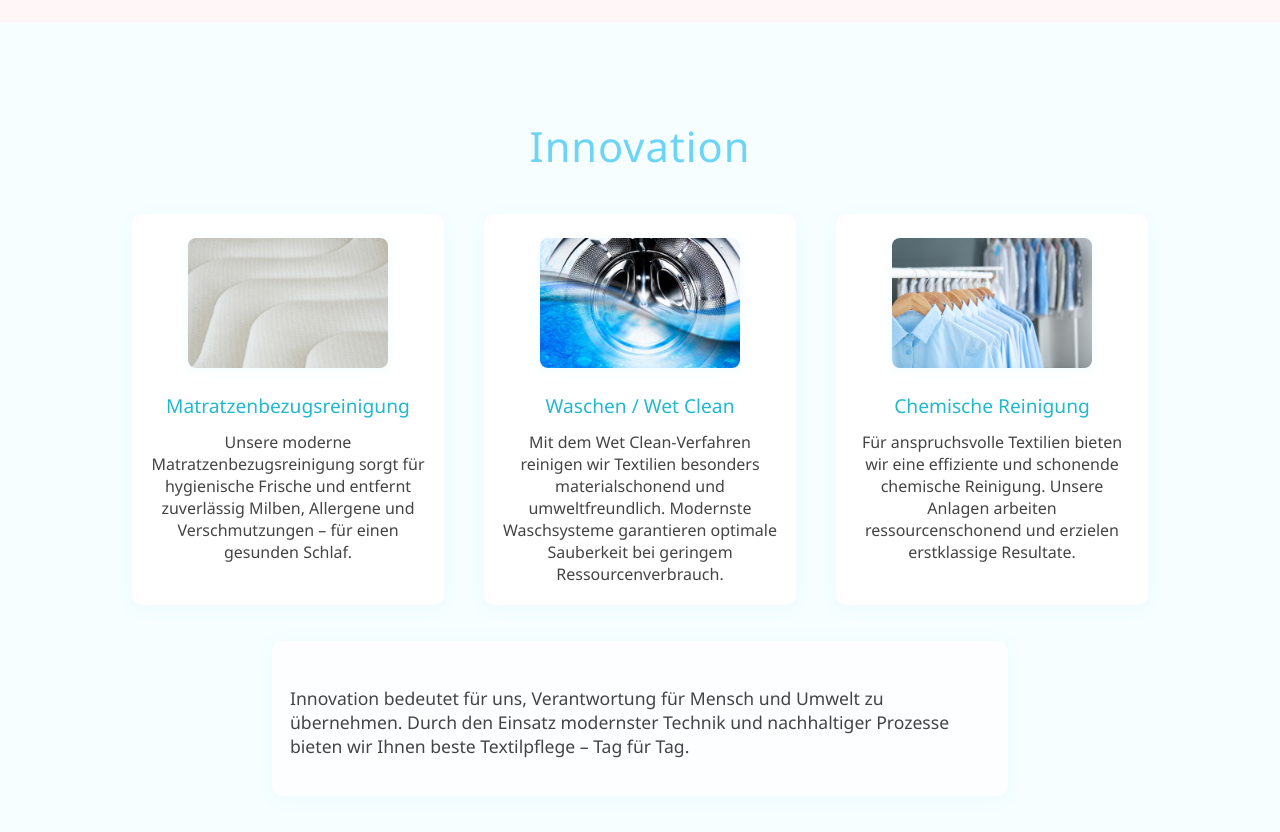
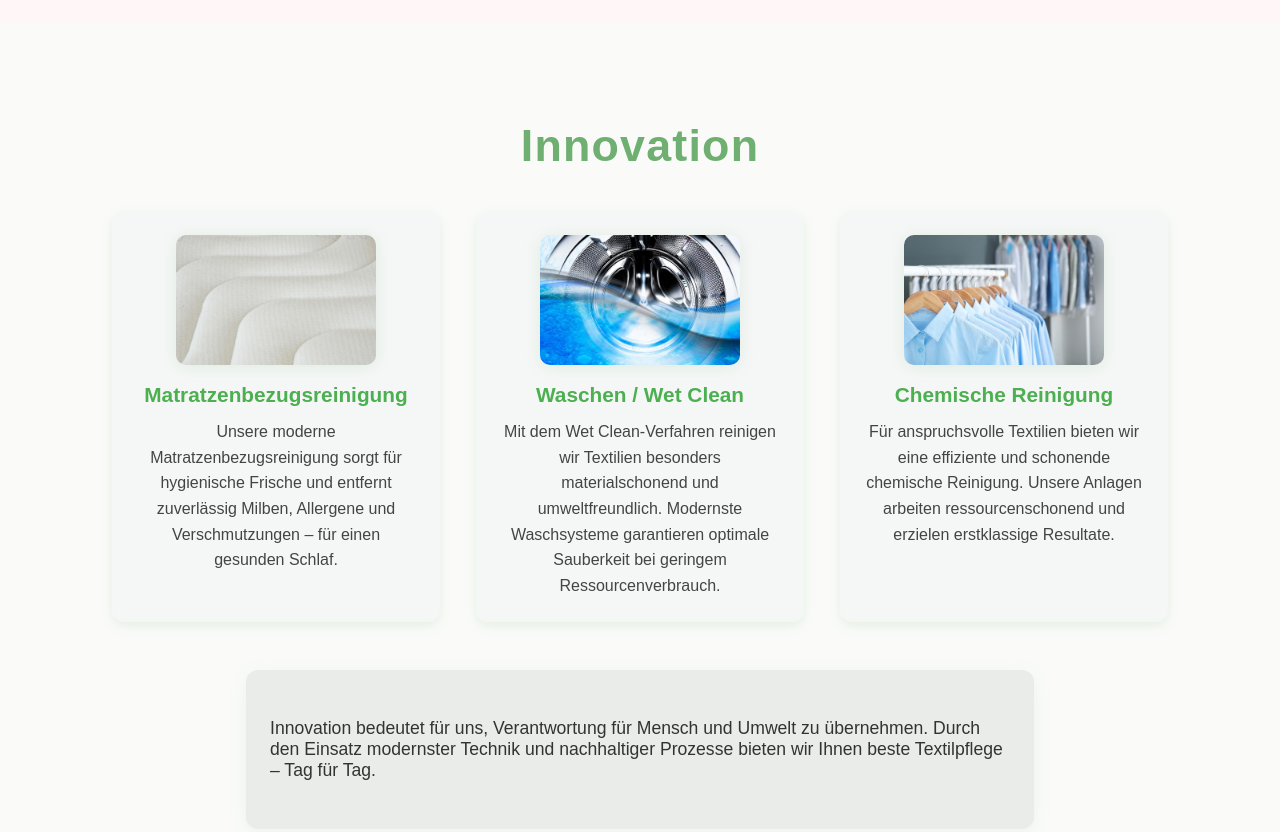
Before and after one commit to Roth-Zhyparkul/TextilpflegeSolothurn, a plain HTML site: page index.html in a window 1280 px wide. Shown: the part 2000-2832 px from the top of the page. Drawn offline with Linux system fonts and the light colour scheme.

Commit message:
First good draft

```diff
--- a/index.html
+++ b/index.html
@@ -100,21 +100,21 @@
       <h2 class="innovation-title">Innovation</h2>
       <div class="innovation-items">
         <div class="innovation-item">
-          <img src="img/Matratzen.jpg" alt="Matratzenbezugsreinigung" />
+          <img src="img/matratzen.jpg" alt="Matratzenbezugsreinigung" />
           <h3>Matratzenbezugsreinigung</h3>
           <p>
             Unsere moderne Matratzenbezugsreinigung sorgt für hygienische Frische und entfernt zuverlässig Milben, Allergene und Verschmutzungen – für einen gesunden Schlaf.
           </p>
         </div>
         <div class="innovation-item">
-          <img src="img/Waschen.jpg" alt="Waschen / Wet Clean" />
+          <img src="img/waschen.jpg" alt="Waschen / Wet Clean" />
           <h3>Waschen / Wet Clean</h3>
           <p>
             Mit dem Wet Clean-Verfahren reinigen wir Textilien besonders materialschonend und umweltfreundlich. Modernste Waschsysteme garantieren optimale Sauberkeit bei geringem Ressourcenverbrauch.
           </p>
         </div>
         <div class="innovation-item">
-          <img src="img/ChemischeReinigung.jpg" alt="Chemische Reinigung" />
+          <img src="img/chemischeReinigung.jpg" alt="Chemische Reinigung" />
           <h3>Chemische Reinigung</h3>
           <p>
             Für anspruchsvolle Textilien bieten wir eine effiziente und schonende chemische Reinigung. Unsere Anlagen arbeiten ressourcenschonend und erzielen erstklassige Resultate.
--- a/style.css
+++ b/style.css
@@ -212,80 +212,97 @@ nav ul li a:hover {
   box-shadow: 0 6px 18px rgba(211,47,47,0.18);
 }
 .innovation-section {
-  background: #f6feff;
-  padding: 60px 0 40px 0;
+  background-color: #fafbf9; /* Very light natural tone background */
+  padding: 60px 20px;
   text-align: center;
+  font-family: 'Montserrat', sans-serif;
+  color: #444444; /* Dark gray text */
 }
+
 .innovation-title {
-  color: #6bd4f7;
-  font-size: 2.6rem;
-  font-weight: 400;
+  color: #6FAF72; /* Soft green accent */
+  font-size: 2.8rem;
+  font-weight: 700;
   margin-bottom: 40px;
-  letter-spacing: 1px;
+  letter-spacing: 1.2px;
 }
+
 .innovation-items {
   display: flex;
+  flex-wrap: wrap;
   justify-content: center;
-  gap: 40px;
-  flex-wrap: wrap;
-  margin-bottom: 36px;
+  gap: 36px;
+  max-width: 1200px;
+  margin: 0 auto 48px auto;
 }
+
 .innovation-item {
-  background: #fff;
-  border-radius: 10px;
-  box-shadow: 0 4px 16px rgba(107,212,247,0.07);
-  padding: 24px 16px 20px 16px;
+  background: #f5f7f6; /* Light pale green/gray for cards */
+  border-radius: 12px;
+  box-shadow: 0 4px 12px rgba(111, 175, 114, 0.15); /* subtle green shadow */
+  padding: 24px;
   width: 280px;
   display: flex;
   flex-direction: column;
   align-items: center;
-  transition: box-shadow 0.18s;
+  transition: transform 0.3s ease, box-shadow 0.3s ease;
 }
+
 .innovation-item:hover {
-  box-shadow: 0 8px 32px rgba(107,212,247,0.14);
+  transform: translateY(-6px);
+  box-shadow: 0 12px 30px rgba(111, 175, 114, 0.25);
 }
+
 .innovation-item img {
   width: 100%;
   max-width: 200px;
   height: 130px;
   object-fit: cover;
-  border-radius: 8px;
-  margin-bottom: 16px;
-  box-shadow: 0 2px 12px rgba(107,212,247,0.09);
+  border-radius: 10px;
+  margin-bottom: 18px;
+  box-shadow: 0 2px 16px rgba(111, 175, 114, 0.15);
 }
+
 .innovation-item h3 {
-  font-size: 1.2rem;
-  color: #22b8cf;
-  margin: 8px 0 12px 0;
-  font-weight: 500;
+  color: #4CAF50; /* Slightly stronger green for headings */
+  font-size: 1.3rem;
+  margin: 0 0 12px 0;
+  font-weight: 600;
+  font-family: 'Montserrat', sans-serif;
 }
+
 .innovation-item p {
-  color: #444;
   font-size: 1rem;
+  color: #444444;
+  line-height: 1.6;
   margin: 0;
   text-align: center;
 }
+
 .innovation-description {
+  max-width: 740px;
   margin: 0 auto;
-  max-width: 700px;
+  background-color: #e9ece8; /* Light warm gray background */
+  padding: 30px 24px;
+  border-radius: 12px;
   font-size: 1.1rem;
-  color: #444;
-  background: rgba(255,255,255,0.7);
-  border-radius: 10px;
-  padding: 28px 18px 20px 18px;
-  box-shadow: 0 2px 18px rgba(107,212,247,0.06);
+  color: #333333;
+  box-shadow: 0 4px 18px rgba(111, 175, 114, 0.1);
   text-align: left;
+  font-family: 'Montserrat', sans-serif;
 }
+
 @media (max-width: 960px) {
   .innovation-items {
     flex-direction: column;
-    align-items: center;
+    gap: 28px;
   }
   .innovation-item {
     width: 95%;
-    max-width: 360px;
+    max-width: 420px;
   }
 }
+
 .contact-section {
   background: #fff7f7;
   border-radius: 18px;
```
